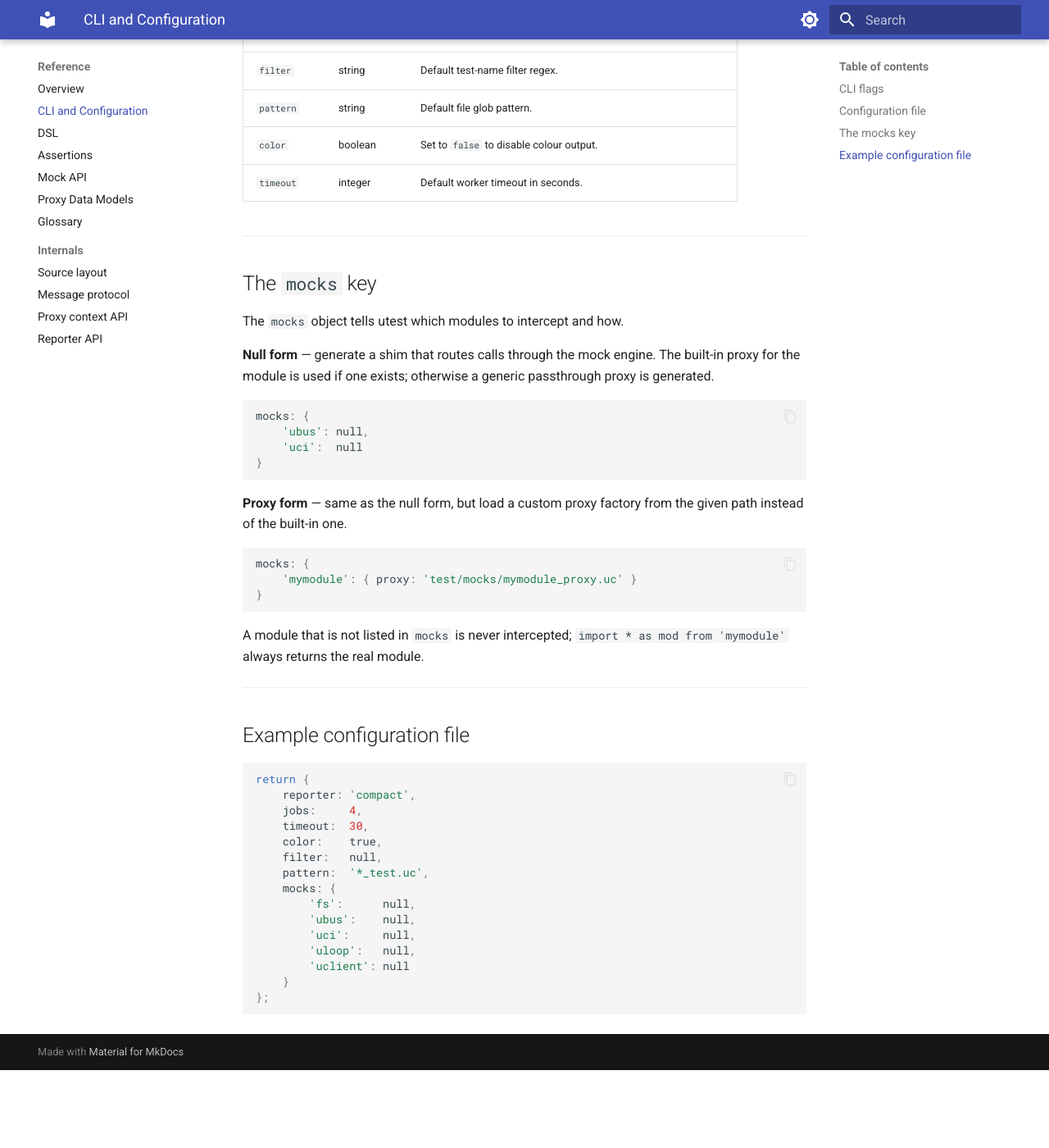
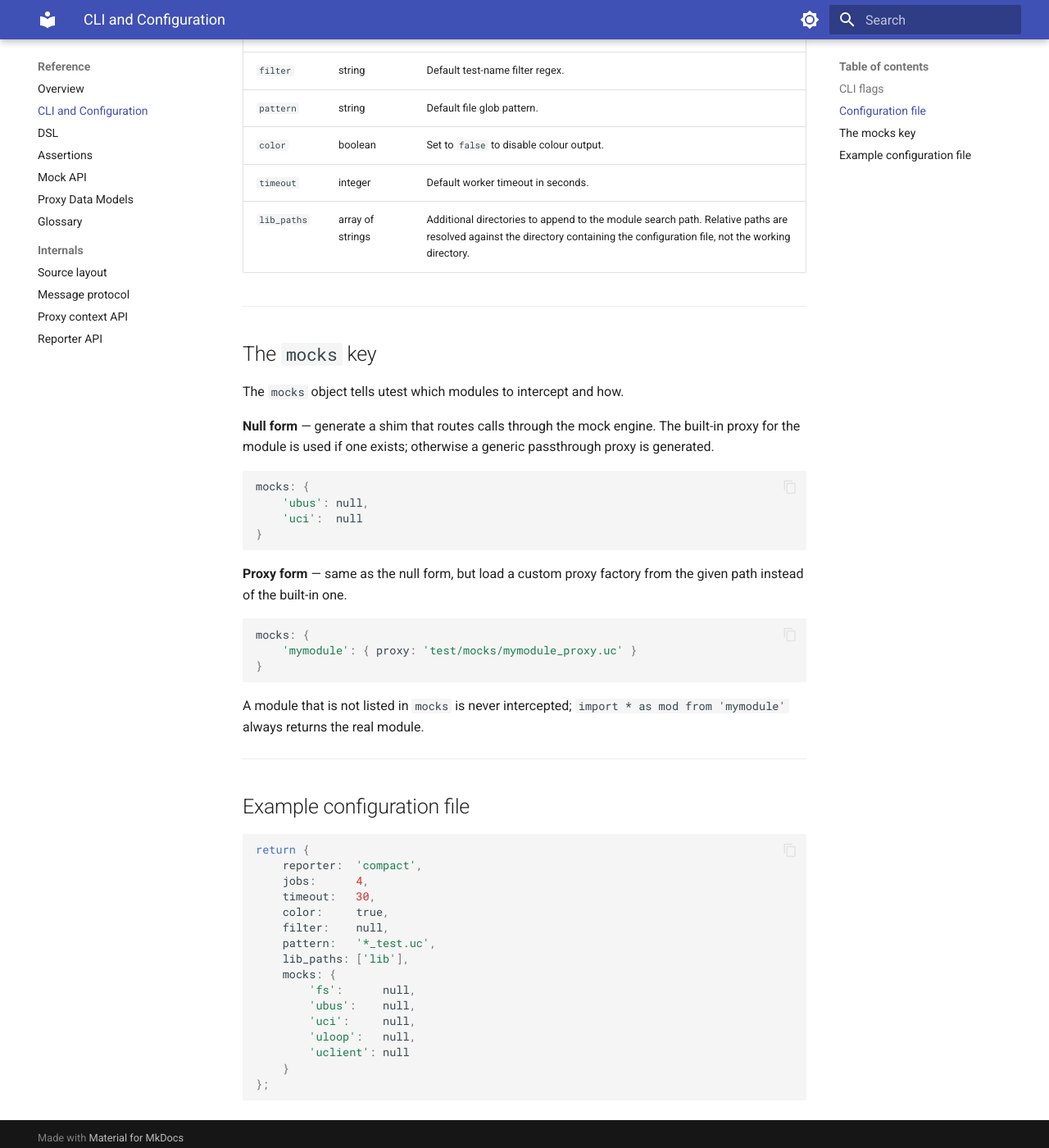
Before and after one commit to m00qek/utest, an MkDocs documentation site: the page built from docs/reference/cli.md, in a window 1280 px wide and 1400 px high, scrolled down 1113 px. Shown: the whole window at 82% size. Built offline with MkDocs 1.6.1 and Material for MkDocs 9.7.7, drawn with Linux system fonts in a browser that asks for light colours; before the commit the page ends 2418 px from its top, so only the background shows below that.

Commit message:
fix: resolve config lib_paths relative to the config file's directory
Relative entries in lib_paths were resolved against the working directory,
causing them to break whenever utest was not run from the config file's
directory. Also documents lib_paths in the CLI reference and adds a
meta-test that covers the fix.

````diff
--- a/docs/reference/cli.md
+++ b/docs/reference/cli.md
@@ -29,6 +29,7 @@ Invoke as `utest [options] [<bundle>...]`. Each positional argument is a bundle
 | `pattern` | string | Default file glob pattern. |
 | `color` | boolean | Set to `false` to disable colour output. |
 | `timeout` | integer | Default worker timeout in seconds. |
+| `lib_paths` | array of strings | Additional directories to append to the module search path. Relative paths are resolved against the directory containing the configuration file, not the working directory. |
 
 ---
 
@@ -61,12 +62,13 @@ A module that is not listed in `mocks` is never intercepted; `import * as mod fr
 
 ```js
 return {
-    reporter: 'compact',
-    jobs:     4,
-    timeout:  30,
-    color:    true,
-    filter:   null,
-    pattern:  '*_test.uc',
+    reporter:  'compact',
+    jobs:      4,
+    timeout:   30,
+    color:     true,
+    filter:    null,
+    pattern:   '*_test.uc',
+    lib_paths: ['lib'],
     mocks: {
         'fs':      null,
         'ubus':    null,
````
Also changed, not shown: 5 other files.
